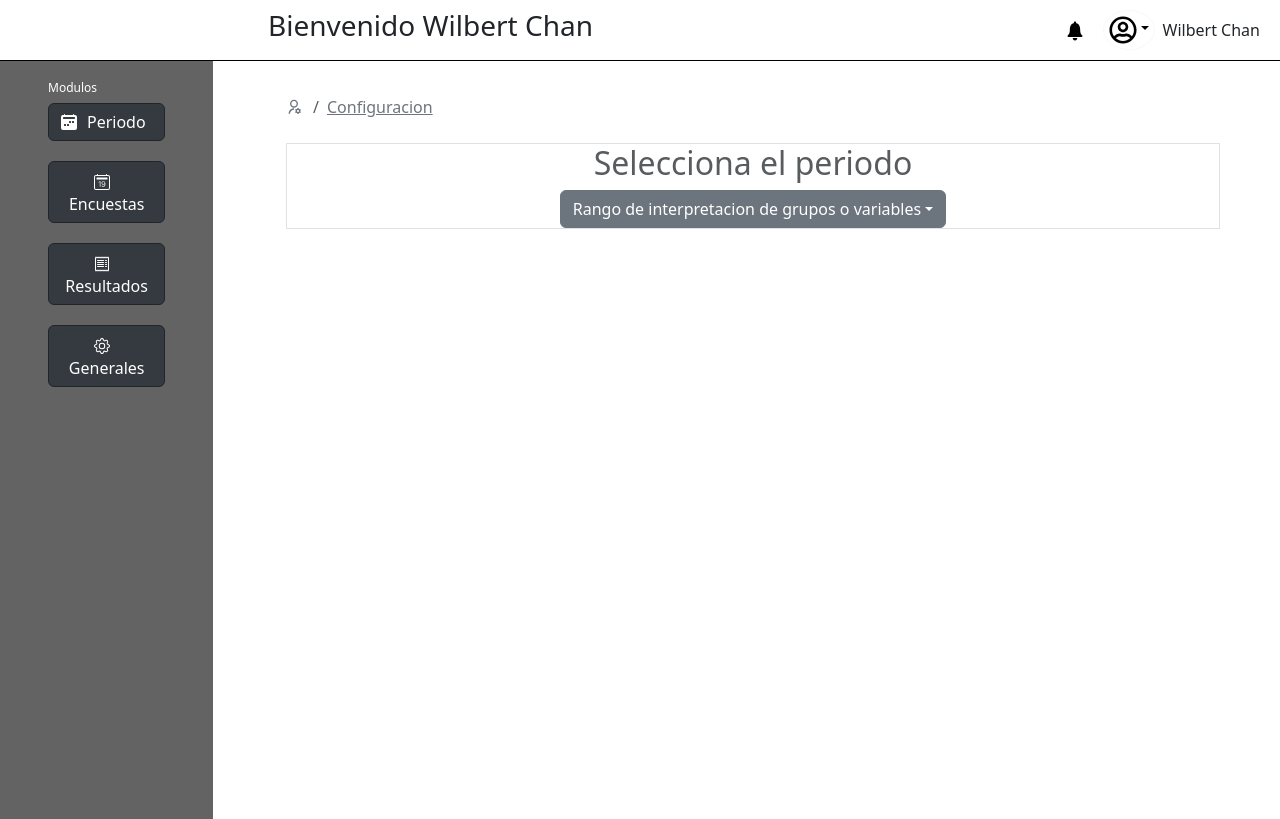
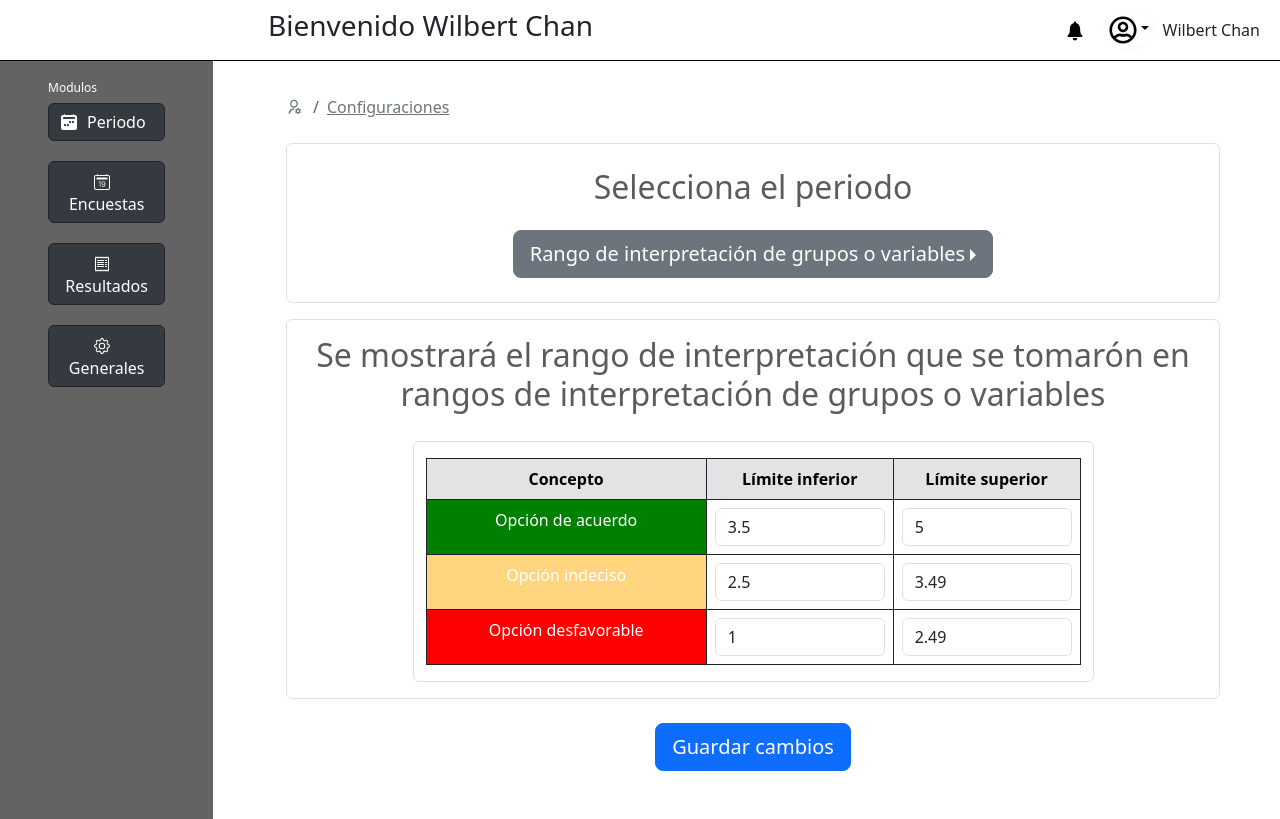
Before and after one commit to wilbert2004/Woorkfell, a React (Create React App) app in the folder frontend/: page /configuracion in a window 1280 px wide. Built offline with nearby package versions, Linux system fonts and the light colour scheme; a web font is replaced by a local one.

Commit message:
Componente configuraciones actualizado
Interfaz grafica del submodulo configuraciones finalizada

```diff
--- a/frontend/src/components/configuracion.jsx
+++ b/frontend/src/components/configuracion.jsx
@@ -20,41 +20,68 @@ const Configuracion = () => {
                   style={{ marginTop: "2px" }}
                 >
                   <Link to="/configuracion" className="link-secondary">
-                    Configuracion
+                    Configuraciones
                   </Link>
                 </li>
               </ol>
             </nav>
           </div>
 
-          <div
-            className="container border text-center w-100 d-flex flex-column justify-content-evenly align-items-center"
-          >
-            <div>
-              <p className="h2 text-muted">
-                Selecciona el periodo
-              </p>
-            </div>
-            <div className="dropdown">
-              <button className="btn btn-secondary dropdown-toggle" type="button" data-bs-toggle="dropdown" aria-expanded="false">
-                Rango de interpretacion de grupos o variables
-              </button>
-              <ul className="dropdown-menu">
-                {["Soporte IT", "RRHH", "Contabilidad", "Mantenimiento", "Gerencia"].map((dept) => (
-                  <li key={dept}>
-                    <button className="dropdown-item" type="button">
-                      {dept}
-                    </button>
-                  </li>
-                ))}
-              </ul>
+          <div className="container border rounded text-center w-100 d-flex flex-column justify-content-evenly align-items-center p-4">
+            <div className="mb-3"> {/* Agrega margen inferior al texto */}
+              <p className="h2 text-muted">Selecciona el periodo</p>
             </div>
 
+              <div className="dropend">
+                <button className="btn btn-secondary dropdown-toggle btn-lg" type="button" data-bs-toggle="dropdown" aria-expanded="false">
+                  Rango de interpretación de grupos o variables
+                </button>
+                <ul className="dropdown-menu">
+                  <li><a className="dropdown-item" href="#">Action</a></li>
+                  <li><a className="dropdown-item" href="#">Another action</a></li>
+                  <li><a className="dropdown-item" href="#">Something else here</a></li>
+                </ul>
+              </div>
+            </div>
 
+            <div className="container border rounded text-center w-100 d-flex flex-column justify-content-center align-items-center mt-3">
+              <div className="w-100 d-flex flex-column justify-content-center align-items-center pt-3 p-1">
+                <p className="h2 text-muted">Se mostrará el rango de interpretación que se tomarón en rangos de interpretación de grupos o variables </p>
+              </div>
+              <div className="container border rounded text-center w-75 d-flex flex-column justify-content-center align-items-center pt-3 m-3">
+                <table className="table table-bordered border border-dark table-hover">
+                  <thead className="table border-dark table-secondary">
+                    <tr>
+                      <th scope="col">Concepto</th>
+                      <th scope="col">Límite inferior</th>
+                      <th scope="col">Límite superior</th>
+                    </tr>
+                  </thead>
+                  <tbody>
+                    <tr>
+                      <td style={{ backgroundColor: "green", color: "white", width: "30%"}}>Opción de acuerdo</td>
+                      <td style={{width: "20%"}}><input type="number" className="form-control" defaultValue="3.5" /></td>
+                      <td style={{width: "20%"}}><input type="number" className="form-control" defaultValue="5" /></td>
+                    </tr>
+                    <tr>
+                      <td style={{ backgroundColor: "#FFD580", color: "white" }}>Opción indeciso</td>
+                      <td><input type="number" className="form-control" defaultValue="2.5" /></td>
+                      <td><input type="number" className="form-control" defaultValue="3.49" /></td>
+                    </tr>
+                    <tr>
+                      <td style={{ backgroundColor: "red", color: "white" }}>Opción desfavorable</td>
+                      <td><input type="number" className="form-control" defaultValue="1" /></td>
+                      <td><input type="number" className="form-control" defaultValue="2.49" /></td>
+                    </tr>
+                  </tbody>
+                </table>
+              </div>
+            </div>
 
+            <div className="d-flex justify-content-center m-4">
+              <button type="button" className="btn btn-primary btn-lg">Guardar cambios</button>
+            </div>
 
-
-          </div>
 
 
       </div>
```
